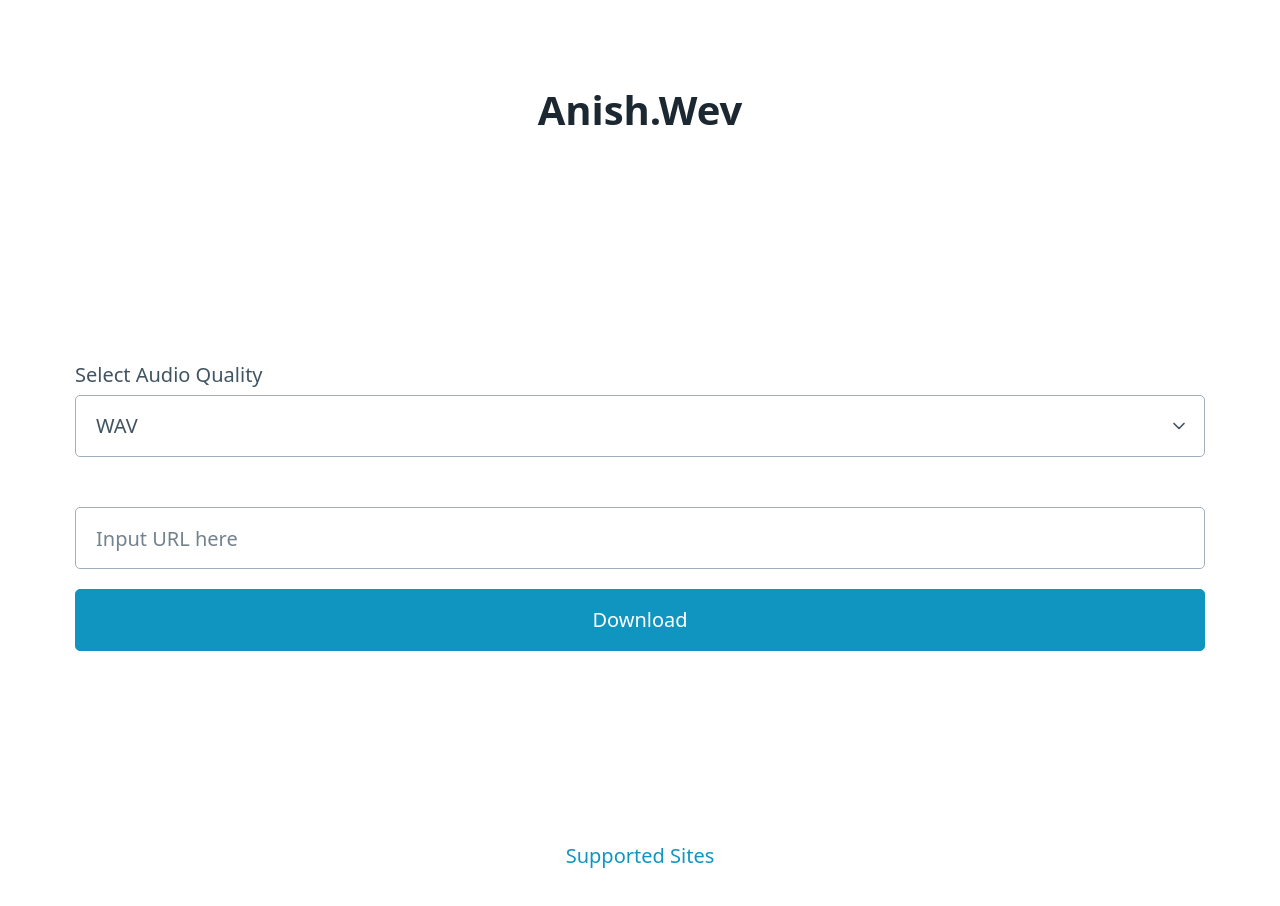
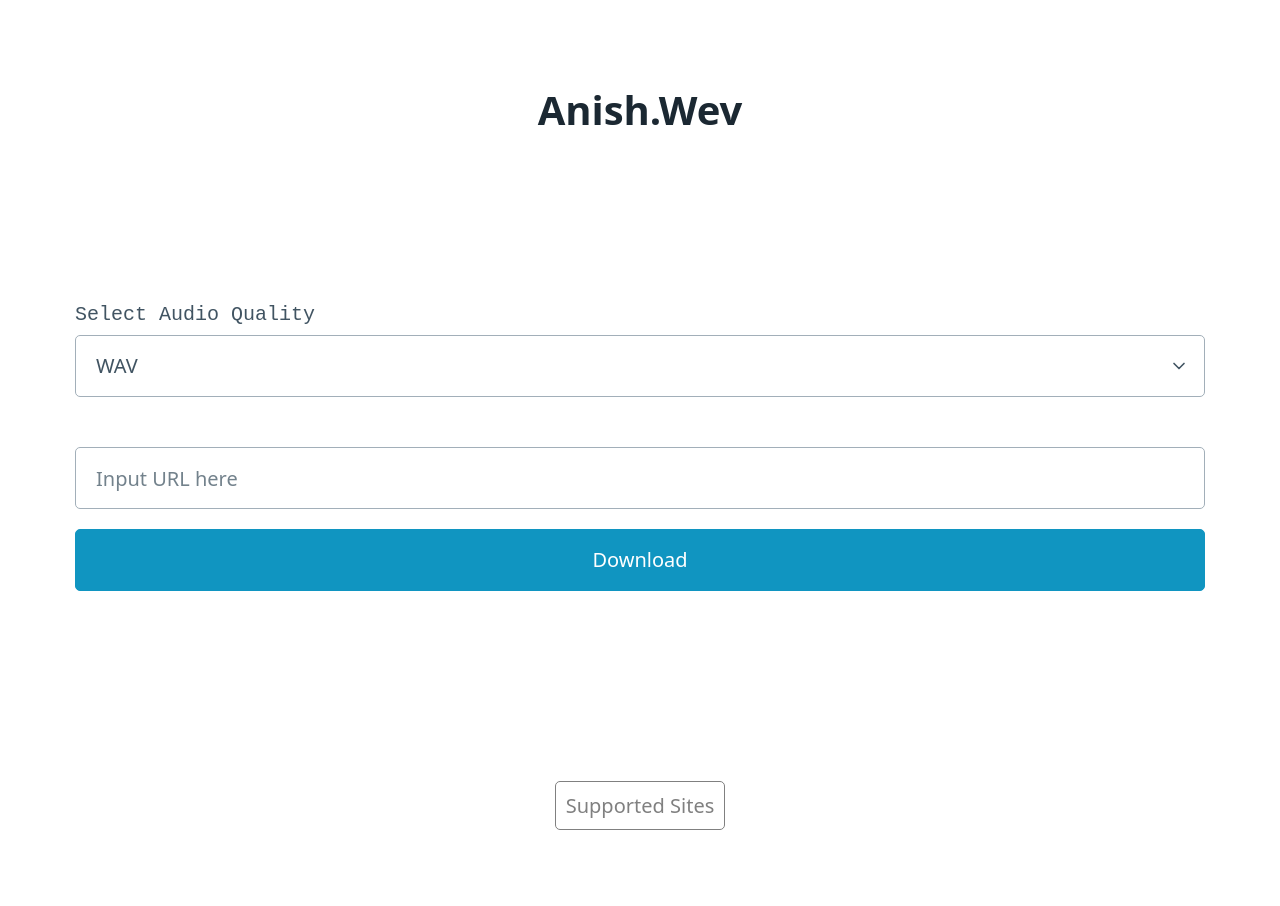
Before and after one commit to ALLdwlo/a, a plain HTML site: page index.html in a window 1280 px wide. Drawn offline with nearby package versions, Linux system fonts and the light colour scheme.

Commit message:
Update index.html

```diff
--- a/index.html
+++ b/index.html
@@ -17,7 +17,7 @@
 	<link rel="icon" type="image/png" href="logo.png">
 	<link rel="stylesheet" href="https://cdn.jsdelivr.net/npm/@picocss/pico/css/pico.classless.min.css">
 	<link rel="stylesheet" href="https://css.gg/css?=website|loadbar-alt|check|info">
-	<link rel="stylesheet" href="racoon.css">
+	<link rel="stylesheet" href="anish.css">
 	<script defer src="js/index.js"></script>
 	<script defer src="js/modal.js"></script>
 </head>
```
